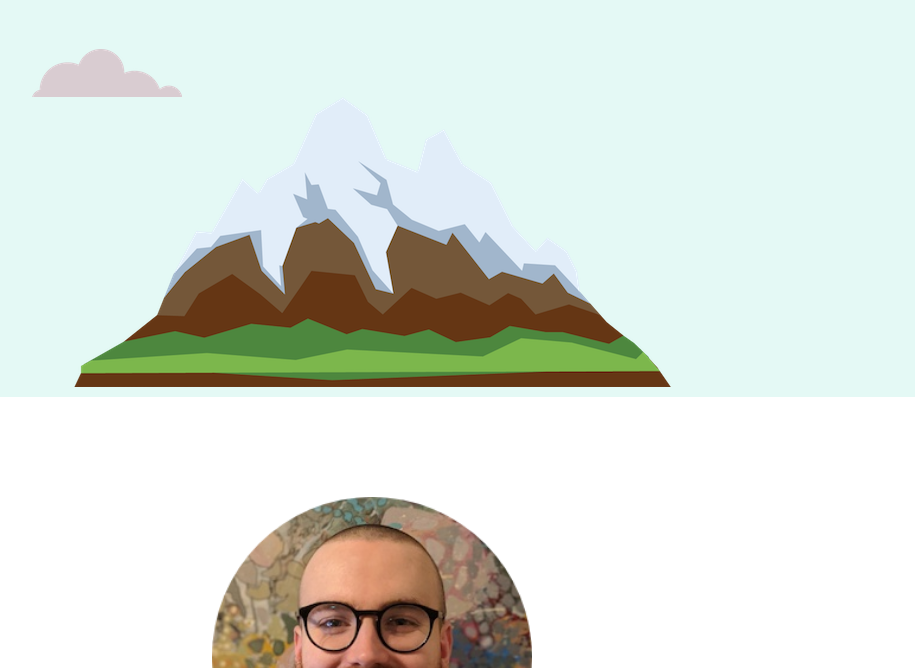
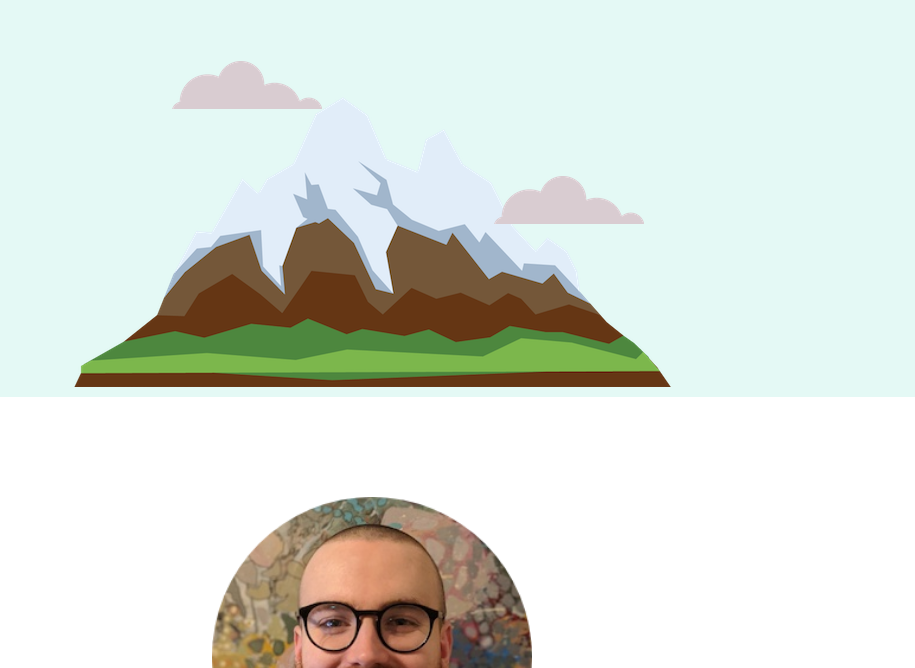
Before and after one commit to timothycroke/CV, a plain HTML site: page index.html in a window 1280 px wide. Shown: the part 448-1116 px from the top of the page, without its empty margins (268-1183 px from the left). Drawn offline with Linux system fonts and the light colour scheme.

Commit message:
Update styles.css

```diff
--- a/styles.css
+++ b/styles.css
@@ -64,14 +64,14 @@ hr{
 
 .bottom-cloud {
   position: absolute;
-  left: 18.75rem;
-  bottom: 18.75rem;
+  left: 27.5rem;
+  bottom: 18rem;
 }
 
 .top-cloud {
   position: absolute;
-  right: 8rem;
-  top: 3.5rem;
+  right: 23rem;
+  top: 39rem;
 }
 
 .middle-container{
```
